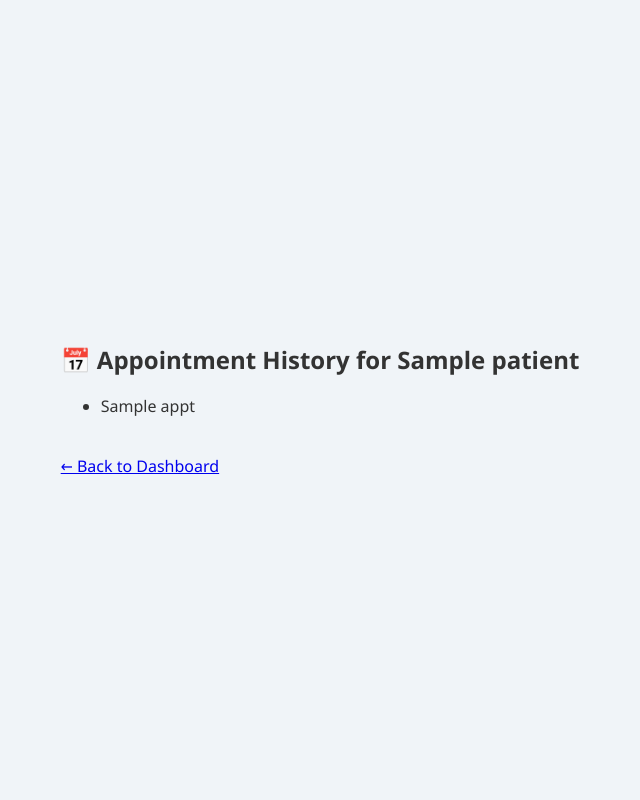
After one commit to Confetti-pop/Software-engineering-project, a Flask app: template Medical_web/templates/appointment_history.html in a window 1280 px wide. The commit adds this page. Shown: the whole page, without its empty margins (320-960 px from the left). Run offline with Flask 3, Linux system fonts and the light colour scheme; the template is opened without the code that fills it: most values are stand-ins (such as "Sample title", 1, 10 or a date in 2020).

Commit message:
Removed duplicates
Removed duplicate files, added a appointment history button

```diff
--- a/Medical_web/app.py
+++ b/Medical_web/app.py
@@ -223,8 +223,8 @@ def patient_report():
     if 'username' not in session or session['role'] != 'patient':
         return redirect(url_for('login'))
 
-    patient = Patient(session['username'])
-    data = patient.get_info()
+    patient = Patient(session['username']) # ensure Patient class exists and accepts username
+    data = patient.get_info()              # make sure get_info() method exists
     return render_template('patient_report.html', patient=users[session['username']], data=data)
 
 # Doctor medication inventory page
@@ -242,6 +242,28 @@ def inventory():
 
     return render_template('medication_inventory.html', meds=medication_store)
 
+# View appointment history page
+@app.route('/patient/appointments')
+def view_appointment_history():
+    # Check if user is logged in and is a patient
+    if 'username' not in session or session['role'] != 'patient':
+        return redirect(url_for('login'))
+
+    # Get current user's ID and data
+    user_id = session['username']
+    patient = Patient(user_id)
+
+    # Retrieve the patient's appointments (already stored in users)
+    appointments = users[user_id]['appointments']  # Replace if you store them differently
+
+    # Render the appointment history page and pass in user data
+    return render_template(
+        'appointment_history.html',
+        patient=users[user_id],
+        appointments=appointments
+    )
+
+
 # Logout and clear session
 @app.route('/logout')
 def logout():
--- a/Medical_web/static/style.css
+++ b/Medical_web/static/style.css
@@ -96,3 +96,19 @@ button:hover {
 .print-btn:hover {
     background-color: #0056b3;      /* Darker blue on hover */
 }
+/* Button Link Styling: Styles any <a> tag with class "button-link" */
+.button-link {
+    display: inline-block;           /* Makes the link behave like a button */
+    padding: 10px 15px;              /* Padding inside the button */
+    margin-top: 15px;                /* Space above the button */
+    background-color: #4CAF50;       /* Green background color */
+    color: white;                    /* White text color */
+    text-decoration: none;           /* Removes underline */
+    border-radius: 4px;              /* Rounded corners */
+    font-weight: bold;               /* Bold text */
+}
+
+/* Hover Effect: Darken the button color when mouse is over it */
+.button-link:hover {
+    background-color: #45a049;
+}
--- /dev/null
+++ b/Medical_web/templates/appointment_history.html
@@ -0,0 +1,32 @@
+<!DOCTYPE html>
+<html lang="en">
+<head>
+    <meta charset="UTF-8">
+    <title>Appointment History</title>
+    <!-- Link to shared stylesheet -->
+    <link rel="stylesheet" href="{{ url_for('static', filename='style.css') }}">
+</head>
+<body>
+    <div class="report-container">
+        <!-- Header showing patient's name -->
+        <h2>📅 Appointment History for {{ patient.name }}</h2>
+
+        <!-- List of appointments -->
+        <ul>
+            {% if appointments %}
+                <!-- Loop through each appointment and display it -->
+                {% for appt in appointments %}
+                    <li>{{ appt }}</li>
+                {% endfor %}
+            {% else %}
+                <!-- Show message if no appointments exist -->
+                <li>No past appointments found.</li>
+            {% endif %}
+        </ul>
+
+        <!-- Navigation back to patient dashboard -->
+        <br>
+        <a href="/dashboard">← Back to Dashboard</a>
+    </div>
+</body>
+</html>
--- a/Medical_web/templates/dashboard_patient.html
+++ b/Medical_web/templates/dashboard_patient.html
@@ -30,6 +30,9 @@
             <li>No appointments scheduled.</li>
         {% endif %}
     </ul>
+<!-- Appointment History Button -->
+<br>
+<a href="/patient/appointments" class="button-link">📅 View Appointment History</a>
 
     <br>
     <a href="/logout">Logout</a>
```
Also changed, not shown: Medical_web/templates/patient_report.html (renamed from Medical_web/templates/templates/patient_report.html).
